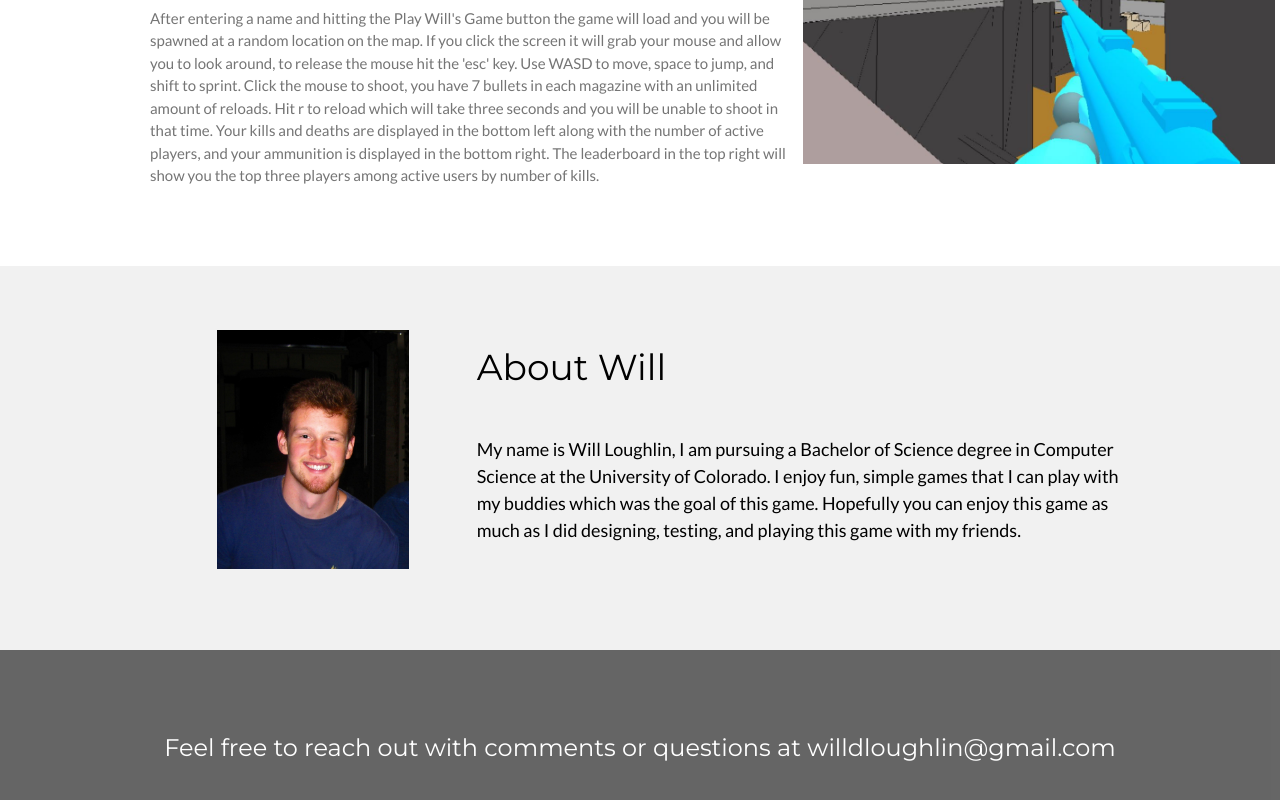
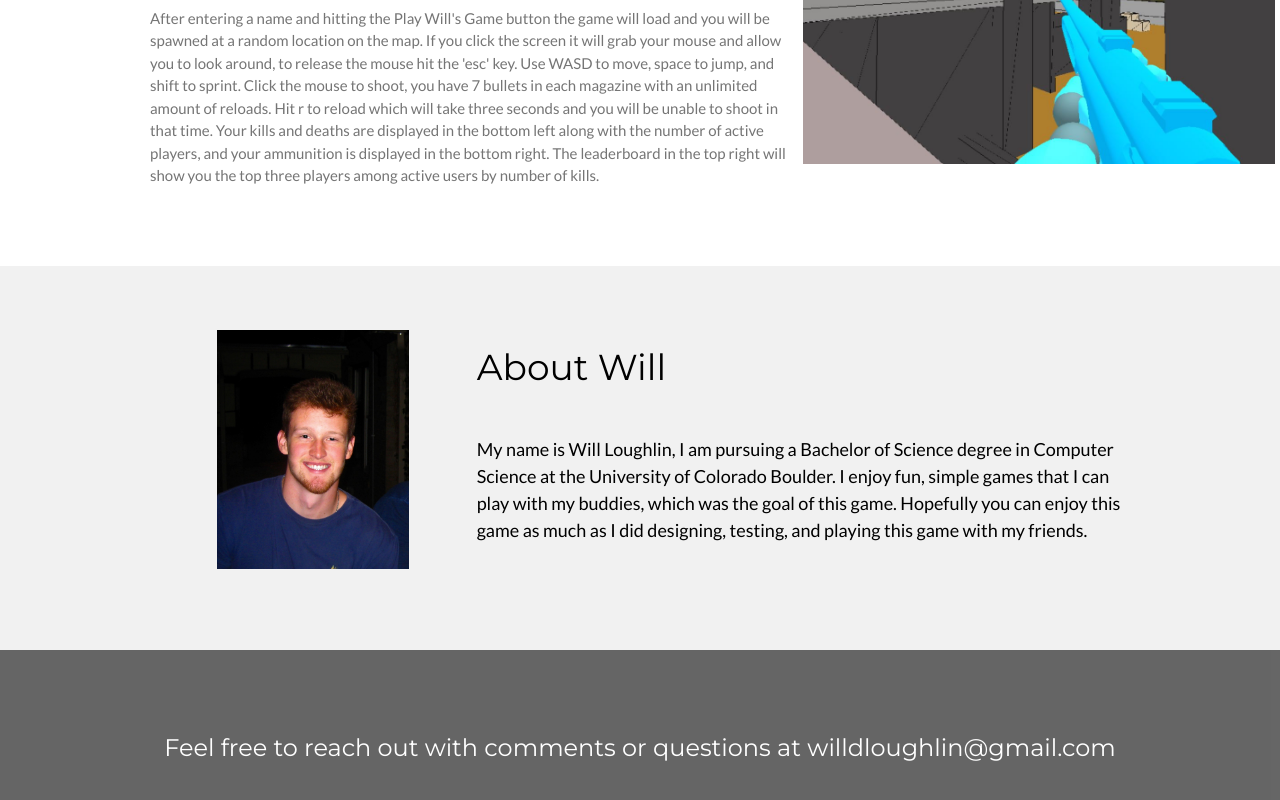
Before and after one commit to WillLoughlin/WillsGame, a website: page client/index.html in a window 1280 px wide. Shown: the part 926-1726 px from the top of the page. Drawn offline with nearby package versions, Linux system fonts and the light colour scheme; files whose address does not match are found by name.

Commit message:
Final edits

```diff
--- a/client/index.html
+++ b/client/index.html
@@ -57,9 +57,9 @@ body,h1,h2,h3,h4,h5,h6 {font-family: "Lato", sans-serif}
 
     <div class="w3-twothird">
       <h1>About Will</h1>
-      <h5 class="w3-padding-32">My name is Will Loughlin, I am pursuing a Bachelor of Science degree in Computer Science at the University of Colorado.
-      I enjoy fun, simple games that I can play with my buddies which was the goal of this game. Hopefully you can enjoy this game as much as I did designing,
-      testing, and playing this game with my friends.</h5>
+      <h5 class="w3-padding-32">My name is Will Loughlin, I am pursuing a Bachelor of Science degree in Computer Science at the University of Colorado Boulder.
+      I enjoy fun, simple games that I can play with my buddies, which was the goal of this game. Hopefully you can enjoy this game as much as I did designing,
+      testing, and playing this game with my friends. </h5>
 
     </div>
   </div>
```
